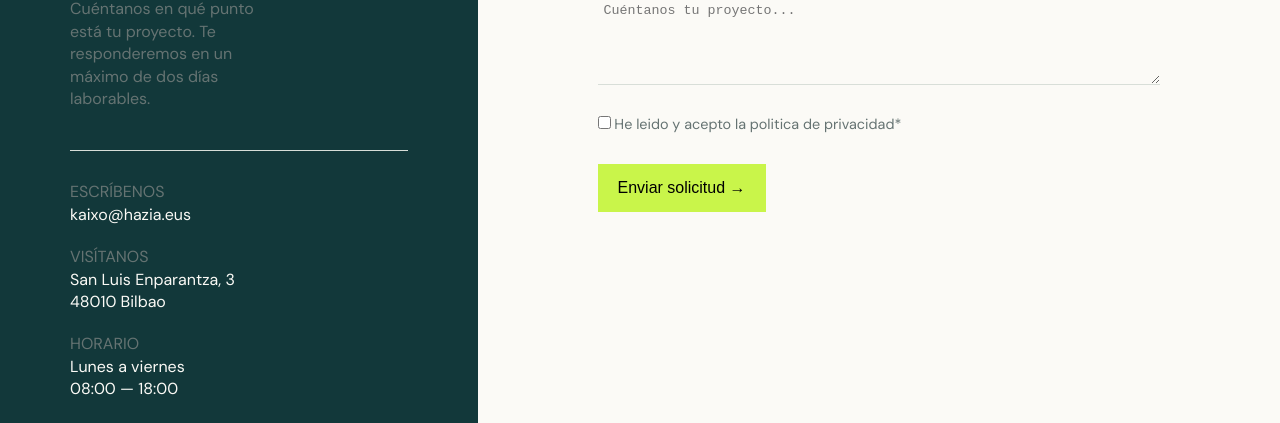
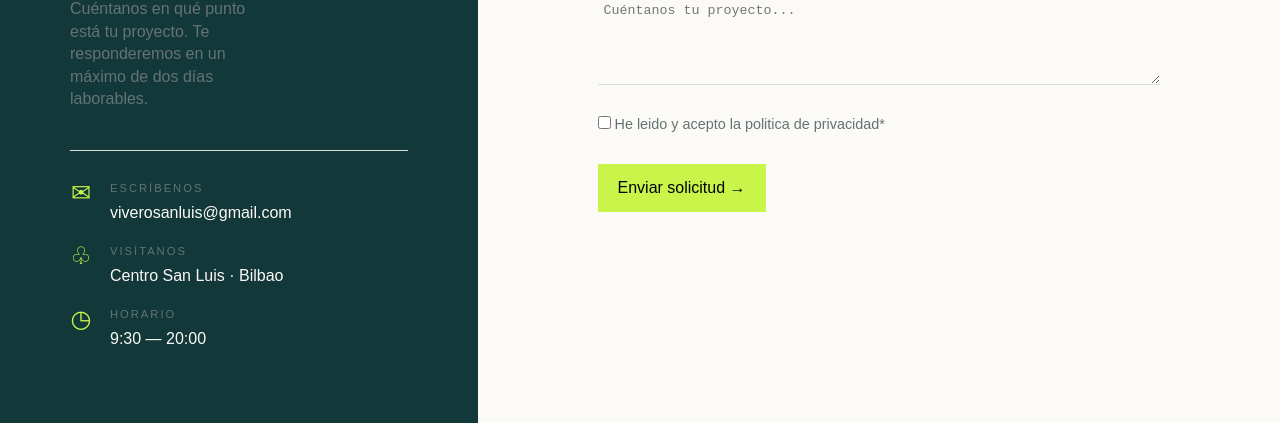
Before and after one commit to Siegwurm666/Reto2-Pagina-web, a plain HTML site: page HTML/contacto.html in a window 1280 px wide. Shown: the part 529-952 px from the top of the page. Drawn offline with Linux system fonts and the light colour scheme; files whose address does not match are found by name.

Commit message:
Cambios en HTML y CSS Contacto

```diff
--- a/CSS/contacto.css
+++ b/CSS/contacto.css
@@ -15,7 +15,7 @@
 }
 body{
     background-color: var(--fondo);
-    font-family: "DM Sans", sans-serif;
+    font-family: Sans-serif;
     line-height: 1.4;
     color: var(--texto);
 }
@@ -132,10 +132,6 @@ header ul a.especial:hover{
     padding: 10px 0px;
 }
 
-
-
-
-
 .section1 .contenedor2{
     padding: 80px 120px;
     width: 50%;
@@ -198,9 +194,6 @@ header ul a.especial:hover{
     transform: translateY(-2px);
 }
 
-
-
-
 footer{
     background-color: var(--verdeoscuro);
     color: var(--crema);
@@ -230,3 +223,37 @@ footer .siguenos a{
     border: solid 1px var(--bordes);
     padding: 8px;
 }
+.dato-contacto{
+    align-items: flex-start;
+    gap: 18px;
+}
+
+.icono-contacto{
+    color: var(--verdeclarito);
+    font-size: 1.5rem;
+    line-height: 1;
+    width: 22px;
+    text-align: center;
+}
+
+.dato-contacto .colorsecundario{
+    font-size: 0.7rem;
+    letter-spacing: 2px;
+    margin-bottom: 5px;
+}
+
+.direccion-pendiente{
+    display: inline-block;
+    color: #D94B36;
+    background-color: #FFF0E9;
+    font-size: 0.75rem;
+    padding: 2px 6px;
+    margin-top: 3px;
+}
+
+.contenedor2 input:focus,
+.contenedor2 select:focus,
+.contenedor2 textarea:focus{
+    outline: none;
+    box-shadow: none;
+}
--- a/HTML/contacto.html
+++ b/HTML/contacto.html
@@ -31,27 +31,27 @@
                 <h2 class="blanco">Tu empresa puede crecer aquí.</h2>
                 <p class="colorsecundario texto1">Cuéntanos en qué punto está tu proyecto. Te responderemos en un máximo de dos días laborables.</p>
                 <div class="bordearriba">
-                    <article class="display">
-                        <img src="" alt="">
+                   <article class="display dato-contacto">
+    <span class="icono-contacto">✉</span>
     <div>
         <p class="colorsecundario">ESCRÍBENOS</p>
-                            <p class="blanco">kaixo@hazia.eus</p>
+        <p class="blanco">viverosanluis@gmail.com</p>
     </div>
 </article>
-                    <article class="display">
-                        <img src="" alt="">
+
+<article class="display dato-contacto">
+    <span class="icono-contacto">♧</span>
     <div>
         <p class="colorsecundario">VISÍTANOS</p>
-                            <p class="blanco">San Luis Enparantza, 3</p>
-                            <p class="blanco">48010 Bilbao</p>
+        <p class="blanco">Centro San Luis · Bilbao</p>
     </div>
 </article>
-                    <article class="display">
-                        <img src="" alt="">
+
+<article class="display dato-contacto">
+    <span class="icono-contacto">◷</span>
     <div>
         <p class="colorsecundario">HORARIO</p>
-                            <p class="blanco">Lunes a viernes</p>
-                            <p class="blanco">08:00 — 18:00</p>
+        <p class="blanco">9:30 — 20:00</p>
     </div>
 </article>
                 </div>
```
Lines whose indentation alone changed are shown as unchanged.
